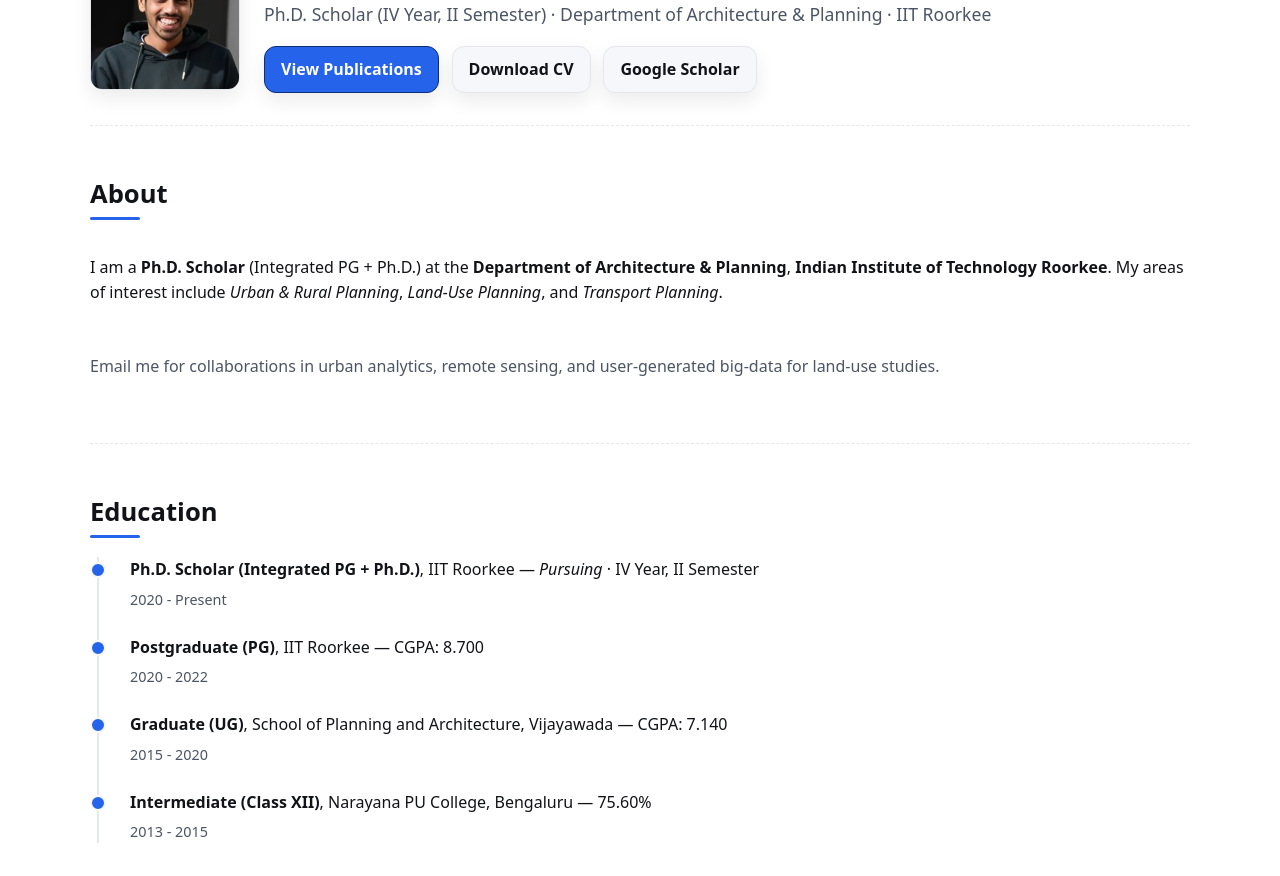
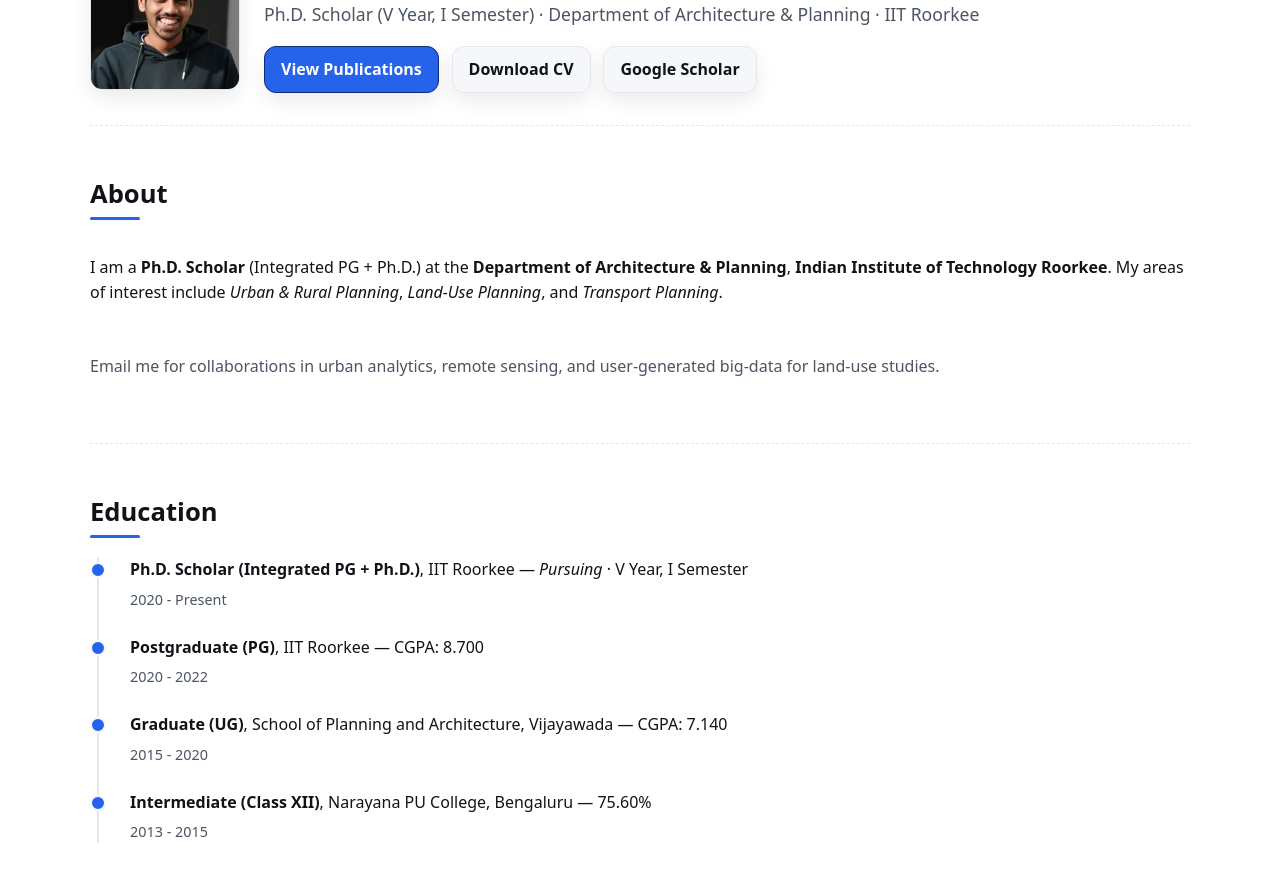
Before and after one commit to ravi-rayv/Webpage, a plain HTML site: page index.html in a window 1280 px wide. Shown: the part 226-1102 px from the top of the page. Drawn offline with Linux system fonts and the light colour scheme.

Commit message:
Update index.html

```diff
--- a/index.html
+++ b/index.html
@@ -586,7 +586,7 @@
         <img class="avatar" src="assets/profile.jpeg" alt="Portrait of Ravi Satyappa Dabbanavar" width="150" height="150" decoding="async" fetchpriority="high" />
         <div>
           <h1><span class="highlight">Ravi Satyappa Dabbanavar</span></h1>
-          <div class="subtitle">Ph.D. Scholar (IV Year, II Semester) · Department of Architecture & Planning · IIT Roorkee</div>
+          <div class="subtitle">Ph.D. Scholar (V Year, I Semester) · Department of Architecture & Planning · IIT Roorkee</div>
           <div class="actions">
             <a class="btn primary" href="#publications">View Publications</a>
             <a class="btn" href="assets/Ravi_cv.docx" download>Download CV</a>
@@ -613,7 +613,7 @@
       <div class="timeline">
         <div class="timeline-item">
           <div class="timeline-content">
-            <strong>Ph.D. Scholar (Integrated PG + Ph.D.)</strong>, IIT Roorkee — <em>Pursuing</em> · IV Year, II Semester
+            <strong>Ph.D. Scholar (Integrated PG + Ph.D.)</strong>, IIT Roorkee — <em>Pursuing</em> · V Year, I Semester
             <div class="timeline-date">2020 - Present</div>
           </div>
         </div>
```
